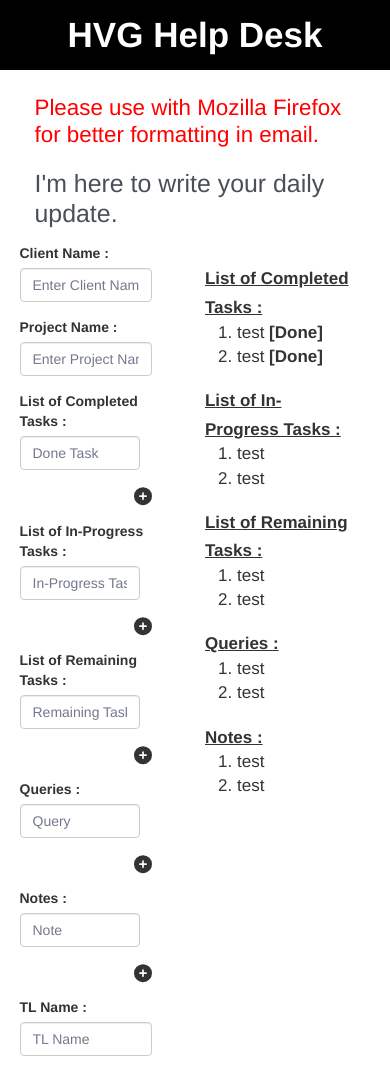
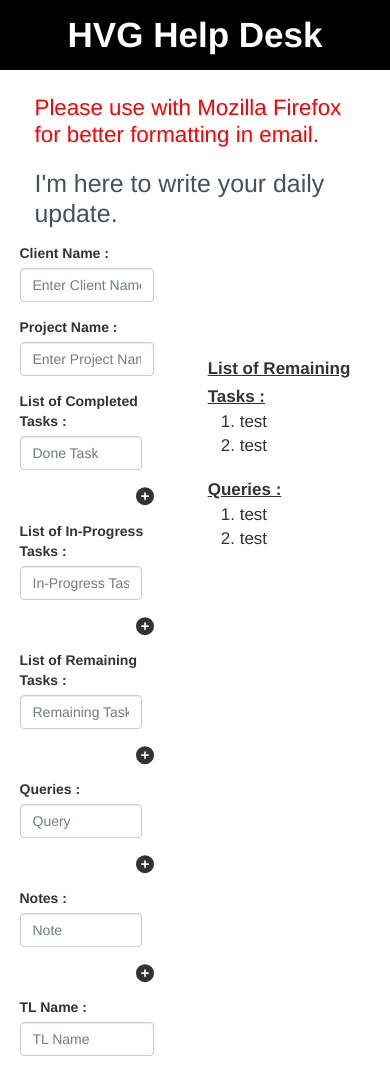
Before and after one commit to sagar-vaghela/employee-management, a Next.js app: page /help-desk in a window 390 px wide. Built offline with nearby package versions, Linux system fonts and the light colour scheme.

Commit message:
list of in progress task

```diff
--- /dev/null
+++ b/src/components/helpDesk/Notes.js
@@ -0,0 +1,60 @@
+import React from "react";
+import { FontAwesomeIcon } from "@fortawesome/react-fontawesome";
+import { faCircleMinus, faCirclePlus } from "@fortawesome/free-solid-svg-icons";
+const Notes = ({ notes, setNotes, testNotes, isNotesClicked, addNotes }) => {
+  return (
+    <>
+      <div className="element-block">
+        <div>
+          <input
+            type="text"
+            placeholder="Note"
+            name="list_note"
+            id="txt_note"
+            class="form-control custom-input task_detail note_task"
+            value={testNotes.value}
+            onChange={(e) => {
+              const NoteIndex = notes.findIndex(
+                (elm) => elm.id === testNotes.id
+              );
+              const NoteList = notes[NoteIndex];
+              NoteList.value = e.target.value;
+              setNotes([...notes]);
+              if (
+                e.target.value === "" &&
+                testNotes.id !== notes[notes.length - 1].id
+              ) {
+                const NoteData = notes.filter((elm) => elm.id !== testNotes.id);
+                setNotes(NoteData);
+              }
+            }}
+          />
+          {testNotes.id === 0 ? (
+            <FontAwesomeIcon
+              icon={faCirclePlus}
+              className="font-20"
+              onClick={addNotes}
+            ></FontAwesomeIcon>
+          ) : (
+            <FontAwesomeIcon
+              icon={faCircleMinus}
+              className="font-20"
+              onClick={() => {
+                const NoteData = notes.filter((t) => t.id !== testNotes.id);
+                setNotes(NoteData);
+              }}
+            ></FontAwesomeIcon>
+          )}
+          {testNotes.value === "" && isNotesClicked === true && (
+            <span className="col-md-12 blank_error" style={{ color: "red" }}>
+              Please Fill Existing Field.
+            </span>
+          )}
+        </div>
+        <div className="clearfix"></div>
+      </div>
+    </>
+  );
+};
+
+export default Notes;
--- /dev/null
+++ b/src/components/helpDesk/ProgressTasks.js
@@ -0,0 +1,66 @@
+import React from "react";
+import { FontAwesomeIcon } from "@fortawesome/react-fontawesome";
+import { faCircleMinus, faCirclePlus } from "@fortawesome/free-solid-svg-icons";
+const ProgressTasks = ({
+  progressTask,
+  setProgressTask,
+  test,
+  isInClicked,
+  addTest,
+}) => {
+  return (
+    <>
+      <div className="element-block">
+        <div>
+          <input
+            type="text"
+            placeholder="In-Progress Task"
+            name="list_progress"
+            id="txt_progress_task"
+            class="form-control custom-input task_detail progress_task"
+            value={test.value}
+            onChange={(e) => {
+              const Taskindex = progressTask.findIndex((elm) => elm.id === test.id);
+              const task_list = progressTask[Taskindex];
+              task_list.value = e.target.value;
+              setProgressTask([...progressTask]);
+              if (
+                e.target.value === "" &&
+                test.id !== progressTask[progressTask.length - 1].id
+              ) {
+                const progress = progressTask.filter(
+                  (elm) => elm.id !== test.id
+                );
+                setProgressTask(progress);
+              }
+            }}
+          />
+          {test.id === 0 ? (
+            <FontAwesomeIcon
+              icon={faCirclePlus}
+              className="font-20"
+              onClick={addTest}
+            ></FontAwesomeIcon>
+          ) : (
+            <FontAwesomeIcon
+              icon={faCircleMinus}
+              className="font-20"
+              onClick={() => {
+                const progress = progressTask.filter((t) => t.id !== test.id);
+                setProgressTask(progress);
+              }}
+            ></FontAwesomeIcon>
+          )}
+          {test.value === "" && isInClicked === true && (
+            <span className="col-md-12 blank_error" style={{ color: "red" }}>
+              Please Fill Existing Field.
+            </span>
+          )}
+        </div>
+        <div className="clearfix"></div>
+      </div>
+    </>
+  );
+};
+
+export default ProgressTasks;
--- a/src/pages/help-desk/index.js
+++ b/src/pages/help-desk/index.js
@@ -3,6 +3,8 @@ import styles from "./helpdesk.module.css";
 import { FontAwesomeIcon } from "@fortawesome/react-fontawesome";
 import { faCirclePlus } from "@fortawesome/free-solid-svg-icons";
 import CompletedTask from "@/components/helpDesk/CompletedTask";
+import ProgressTasks from "@/components/helpDesk/ProgressTasks";
+import Notes from "@/components/helpDesk/Notes";
 
 const HelpDesk = () => {
   const [client, setClient] = useState("");
@@ -10,12 +12,26 @@ const HelpDesk = () => {
   const [completeTaskList, setCompleteTaskList] = useState([
     { id: 0, value: "" },
   ]);
-  const [progressTask, setProgressTask] = useState([]);
+  const [progressTask, setProgressTask] = useState([{ id: 0, value: "" }]);
   const [remainingTask, setRemainingTask] = useState([]);
   const [queries, setQueries] = useState([]);
-  const [notes, setNotes] = useState([]);
+  const [notes, setNotes] = useState([{ id: 0, value: "" }]);
   const [tlName, setTlName] = useState("");
   const [isClicked, setIsClicked] = useState(false);
+  const [isInClicked, setIsInClicked] = useState(false);
+  const [isNotesClicked, setIsNotesClicked] = useState(false);
+
+  useEffect(() => {
+    completeTaskList.map((task, index) => (task.id = index));
+  }, [completeTaskList]);
+
+  useEffect(() => {
+    progressTask.map((test, index) => (test.id = index));
+  }, [progressTask]);
+
+  useEffect(() => {
+    notes.map((testNotes, index) => (testNotes.id = index));
+  }, [notes]);
 
   const addTask = (task) => {
     setIsClicked(true);
@@ -28,7 +44,7 @@ const HelpDesk = () => {
         setIsClicked(false);
       }
     } else {
-      if (completeTaskList[completeTaskList?.length - 1].value  !== "") {
+      if (completeTaskList[completeTaskList?.length - 1].value !== "") {
         setCompleteTaskList([
           ...completeTaskList,
           { id: completeTaskList.length, value: "" },
@@ -38,12 +54,41 @@ const HelpDesk = () => {
     }
   };
 
-  useEffect(() => {
-    completeTaskList.map((task, index) => task.id = index);
-  },[completeTaskList])
+  const addTest = (test) => {
+    setIsInClicked(true);
+    if (progressTask.length === 1) {
+      if (test.value !== "") {
+        setProgressTask([
+          ...progressTask,
+          { id: progressTask.length, value: "" },
+        ]);
+        setIsInClicked(false);
+      }
+    } else {
+      if (progressTask[progressTask?.length - 1].value !== "") {
+        setProgressTask([
+          ...progressTask,
+          { id: progressTask.length, value: "" },
+        ]);
+        setIsInClicked(false);
+      }
+    }
+  };
 
-
-
+  const addNotes = (testNotes) => {
+    setIsNotesClicked(true);
+    if (notes.length === 1) {
+      if (testNotes.value !== "") {
+        setNotes([...notes, { id: notes.length, value: "" }]);
+        setIsNotesClicked(false);
+      }
+    } else {
+      if (notes[notes?.length - 1].value !== "") {
+        setNotes([...notes, { id: notes.length, value: "" }]);
+        setIsNotesClicked(false);
+      }
+    }
+  };
 
   return (
     <>
@@ -51,7 +96,9 @@ const HelpDesk = () => {
         <p>HVG Help Desk</p>
       </div>
       <div class={styles.starterTemplate}>
-          <h2 class={styles.heading}>Please use with Mozilla Firefox for better formatting in email.</h2>
+        <h2 class={styles.heading}>
+          Please use with Mozilla Firefox for better formatting in email.
+        </h2>
         <h1>I'm here to write your daily update.</h1>
       </div>
       <div class={styles.container}>
@@ -102,25 +149,19 @@ const HelpDesk = () => {
             <label for="client_name" class="task_label">
               List of In-Progress Tasks :{" "}
             </label>
-            <div class="element-block">
-              <div class="">
-                <input
-                  type="text"
-                  placeholder="In-Progress Task"
-                  name="list_progress"
-                  id="txt_progress_task"
-                  class="form-control custom-input task_detail progress_task"
-                  value={progressTask}
-                  onChange={(e) => setProgressTask(e.target.value)}
+            {progressTask.map((test) => {
+              return (
+                <ProgressTasks
+                  key={test.id}
+                  setProgressTask={setProgressTask}
+                  progressTask={progressTask}
+                  test={test}
+                  setIsInClicked={setIsInClicked}
+                  isInClicked={isInClicked}
+                  addTest={() => addTest(test)}
                 />
-                <FontAwesomeIcon
-                  icon={faCirclePlus}
-                  className="font-20"
-                ></FontAwesomeIcon>
-                <i class="bi bi-plus-circle-fill font-20 components"></i>
-              </div>
-              <div class="clearfix"></div>
-            </div>
+              );
+            })}
           </div>
           <div class="form-group stud_detail">
             <label for="client_name" class="task_label">
@@ -172,24 +213,19 @@ const HelpDesk = () => {
             <label for="client_name" class="task_label">
               Notes :{" "}
             </label>
-            <div class="element-block">
-              <div class="">
-                <input
-                  type="text"
-                  placeholder="Note"
-                  name="list_note"
-                  id="txt_note"
-                  class="form-control custom-input task_detail note_task"
-                  value={notes}
-                  onChange={(e) => setNotes(e.target.value)}
+            {notes.map((testNotes) => {
+              return (
+                <Notes
+                  key={testNotes.id}
+                  setNotes={setNotes}
+                  notes={notes}
+                  testNotes={testNotes}
+                  setIsNotesClicked={setIsNotesClicked}
+                  isNotesClicked={isNotesClicked}
+                  addNotes={() => addNotes(testNotes)}
                 />
-                <FontAwesomeIcon
-                  icon={faCirclePlus}
-                  className="font-20"
-                ></FontAwesomeIcon>
-              </div>
-              <div class="clearfix"></div>
-            </div>
+              );
+            })}
           </div>
           <div class="form-group stud_detail">
             <label for="tl_name">TL Name : </label>
@@ -205,18 +241,111 @@ const HelpDesk = () => {
           </div>
         </div>
         <div class="col-sm-7">
-                {project &&<span class="subject">{`Updates for ${project} as on 16th May, 2023`}<hr/></span>}
+          {project && (
+            <span class="subject">
+              {`Updates for ${project} as on 16th May, 2023`}
+              <hr />
+            </span>
+          )}
           <div class="mail_body">
-                    {client && <span class="client_name">{`Hi - ${client}`},<br/><br/></span>}
-                    {project && <span class="update_msg">{`Following are the updates for ${project} as on 16th May, 2023 :`}<br/><br/></span>}
-                    <span class="list_done"><b><u>List of Completed Tasks : </u></b><br/><ol type="1"><li>test<b> [Done]</b></li><li>test<b> [Done]</b></li></ol></span>
-                    <span class="list_progress"><b><u>List of In-Progress Tasks : </u></b><br/><ol type="1"><li>test</li><li>test</li></ol></span>
-                    <span class="list_remaining"><b><u>List of Remaining Tasks : </u></b><br/><ol type="1"><li>test</li><li>test</li></ol></span>
-                    <span class="list_query"><b><u>Queries : </u></b><br/><ol type="1"><li>test</li><li>test</li></ol></span>
-                    <span class="list_note"><b><u>Notes : </u></b><br/><ol type="1"><li>test</li><li>test</li></ol></span>
-                   {tlName && (<>
-                    <span class="review_note">Please check with the latest updates and let us know your thoughts for the same.<br/></span>
-                    <span class="thanks"><br/>Thanks,<br/>{tlName}</span>
+            {client && (
+              <span class="client_name">
+                {`Hi - ${client}`},<br />
+                <br />
+              </span>
+            )}
+            {project && (
+              <span class="update_msg">
+                {`Following are the updates for ${project} as on 16th May, 2023 :`}
+                <br />
+                <br />
+              </span>
+            )}
+            <span class="list_done">
+              {completeTaskList[0].value !== "" && (
+                <b>
+                  <u>List of Completed Tasks : </u>
+                </b>
+              )}
+              <br />
+              <ol type="1">
+                {completeTaskList &&
+                  completeTaskList.map((task, index) => {
+                    if (task.value !== "") {
+                      return (
+                        <li key={index}>
+                          {task.value} <b>[Done]</b>
+                        </li>
+                      );
+                    }
+                  })}
+              </ol>
+            </span>
+            <span class="list_progress">
+              {progressTask[0].value !== "" && (
+                <b>
+                  <u>List of In-Progress Tasks : </u>
+                </b>
+              )}
+              <br />
+              <ol type="1">
+                {progressTask &&
+                  progressTask.map((test, index) => {
+                    if (test.value !== "") {
+                      return <li key={index}>{test.value}</li>;
+                    }
+                  })}
+              </ol>
+            </span>
+            <span class="list_remaining">
+              <b>
+                <u>List of Remaining Tasks : </u>
+              </b>
+              <br />
+              <ol type="1">
+                <li>test</li>
+                <li>test</li>
+              </ol>
+            </span>
+            <span class="list_query">
+              <b>
+                <u>Queries : </u>
+              </b>
+              <br />
+              <ol type="1">
+                <li>test</li>
+                <li>test</li>
+              </ol>
+            </span>
+            <span class="list_note">
+              {notes[0].value !== "" && (
+                <b>
+                  <u>Notes : </u>
+                </b>
+              )}
+              <br />
+              <ol type="1">
+                {notes &&
+                  notes.map((testNotes, index) => {
+                    if (testNotes.value !== "") {
+                      return <li key={index}>{testNotes.value}</li>;
+                    }
+                  })}
+              </ol>
+            </span>
+            {tlName && (
+              <>
+                <span class="review_note">
+                  Please check with the latest updates and let us know your
+                  thoughts for the same.
+                  <br />
+                </span>
+                <span class="thanks">
+                  <br />
+                  Thanks,
+                  <br />
+                  {tlName}
+                </span>
               </>
             )}
             <span class="total_worked"></span>
--- a/src/styles/globals.css
+++ b/src/styles/globals.css
@@ -141,3 +141,6 @@ a {
 span {
   font-size: 17px;
 }
+textarea.form-control {
+  height: auto;
+}
```
Also changed, not shown: src/pages/leave-request/index.js (+91 -51 lines). Lines whose indentation alone changed are shown as unchanged.
